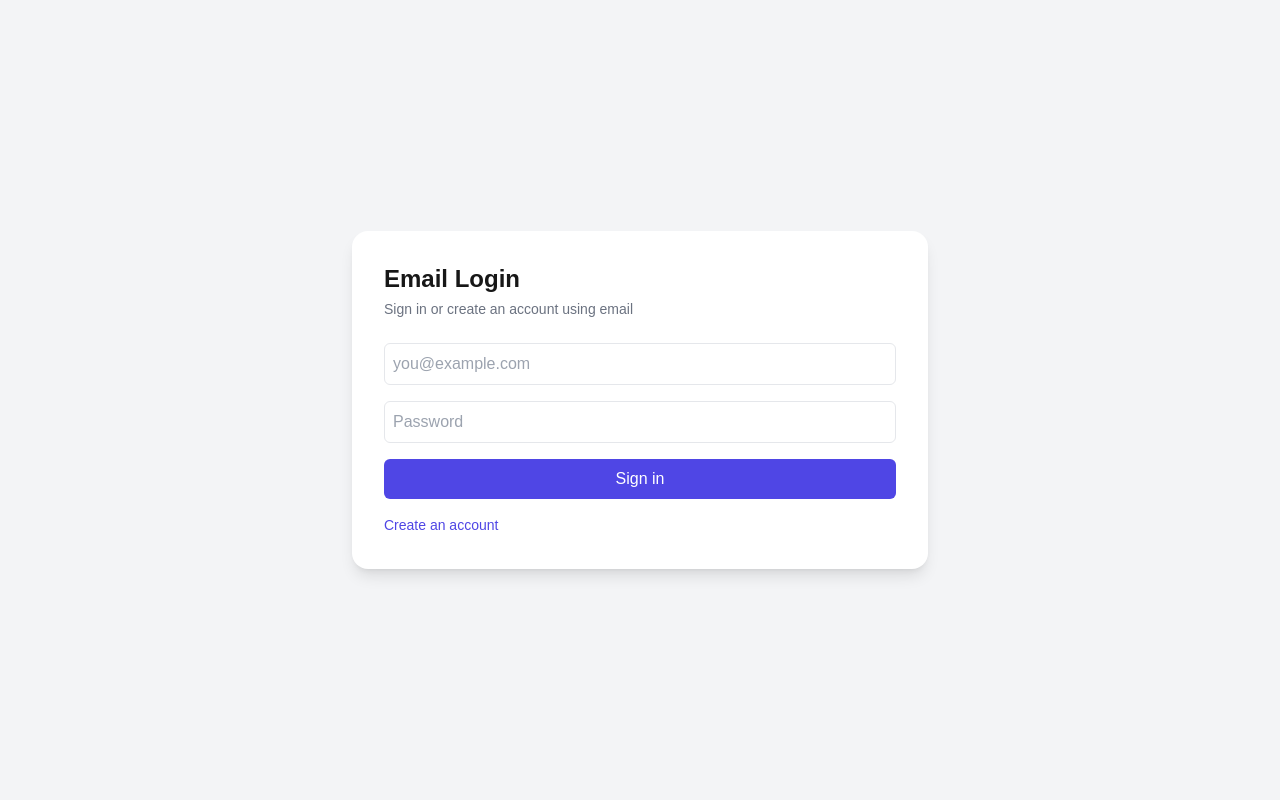
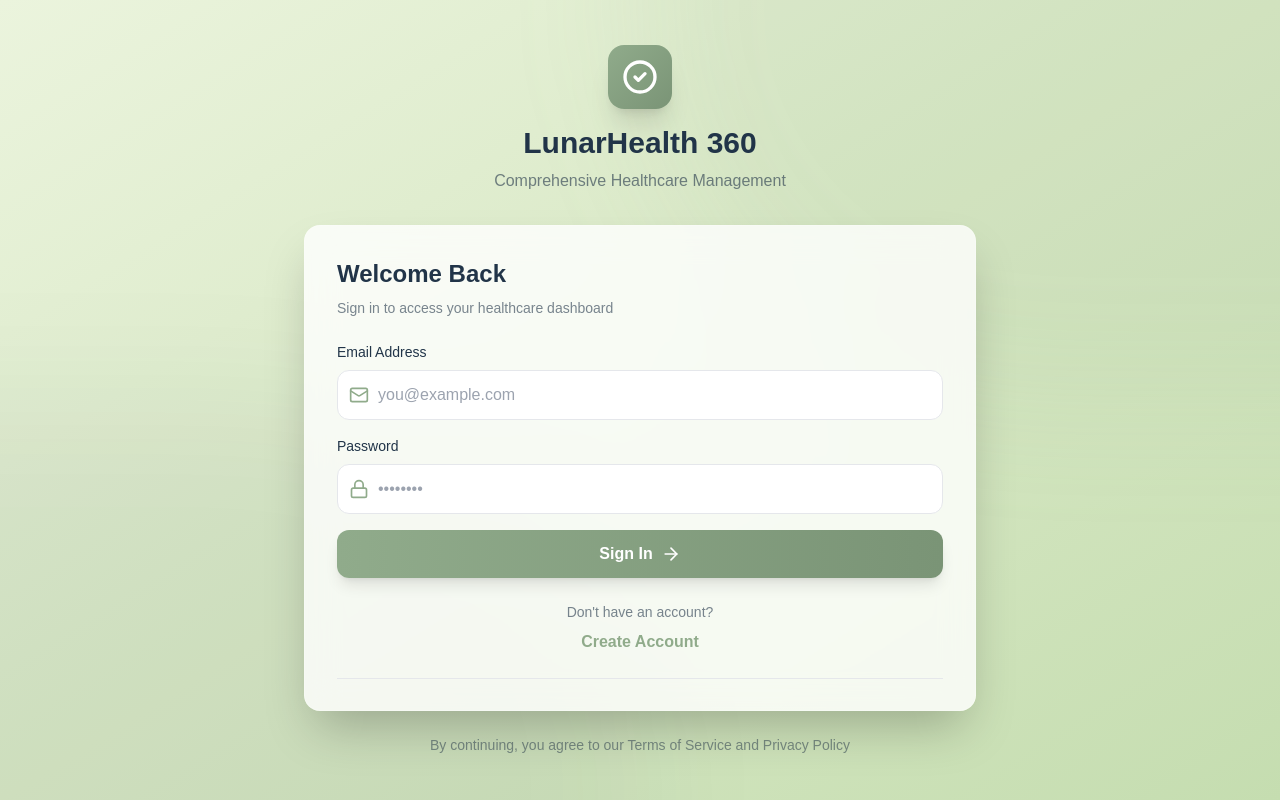
Before and after one commit to Abinsonsuresh/LunarHealth, a Next.js app: page / in a window 1280 px wide. Built offline with nearby package versions, Linux system fonts and the light colour scheme; no server answers.

Commit message:
style(signup-screen): styled

```diff
--- a/src/app/(unauth)/page.js
+++ b/src/app/(unauth)/page.js
@@ -2,29 +2,28 @@
 
 import { useState } from "react"
 import { supabase } from "@/libs/supabase/supabaseBrowser"
+import { Mail, Lock, ArrowRight, CheckCircle, AlertCircle } from "lucide-react"
 
 export default function AuthPage() {
-  // Email auth
   const [email, setEmail] = useState("")
   const [password, setPassword] = useState("")
   const [emailLoading, setEmailLoading] = useState(false)
-  const [emailMode, setEmailMode] = useState("signin") // signin | signup
+  const [emailMode, setEmailMode] = useState("signin")
 
   const [message, setMessage] = useState("")
+  const [messageType, setMessageType] = useState("")
 
   const redirect = () => {
     window.location.href = "/dashboard"
   }
 
-  /* ---------------- EMAIL AUTH ---------------- */
-
   async function handleEmailAuth(e) {
     e.preventDefault()
     setEmailLoading(true)
     setMessage("")
+    setMessageType("")
 
     try {
-      // ---------------- SIGN IN ----------------
       if (emailMode === "signin") {
         const { error } = await supabase.auth.signInWithPassword({
           email,
@@ -36,7 +35,6 @@ export default function AuthPage() {
         return
       }
 
-      // ---------------- SIGN UP ----------------
       const { data: signUpData, error: signUpError } =
         await supabase.auth.signUp({
           email,
@@ -48,85 +46,248 @@ export default function AuthPage() {
       const user = signUpData?.user
       if (!user) throw new Error("User creation failed")
 
-      // 2️⃣ UPSERT into profiles table
       const { error: profileError } = await supabase.from("profiles").upsert(
         {
           id: user.id,
           email,
-          role: "patient", // ✅ REQUIRED
+          role: "patient",
         },
         { onConflict: "id" },
       )
 
       if (profileError) throw profileError
 
-      setMessage("Signup successful. Please sign in.")
+      setMessage("Account created successfully! Please sign in.")
+      setMessageType("success")
       setEmailMode("signin")
+      setPassword("")
     } catch (err) {
       setMessage(err.message || "Authentication failed")
+      setMessageType("error")
     } finally {
       setEmailLoading(false)
     }
   }
 
   return (
-    <main className="min-h-screen bg-gray-100 flex items-center justify-center p-6">
-      <div className="max-w-xl w-full">
-        <section className="bg-white rounded-2xl shadow-lg p-8">
-          <h2 className="text-2xl font-semibold mb-1">Email Login</h2>
-          <p className="text-sm text-gray-500 mb-6">
-            Sign in or create an account using email
+    <main className="min-h-screen bg-gradient-to-br from-[#EBF4DD] via-[#d8e8c5] to-[#c5ddb0] flex items-center justify-center p-6 relative overflow-hidden">
+      <div className="absolute inset-0 overflow-hidden pointer-events-none">
+        <div className="absolute -top-1/2 -right-1/2 w-full h-full bg-[#90AB8B]/10 rounded-full blur-3xl"></div>
+        <div className="absolute -bottom-1/2 -left-1/2 w-full h-full bg-[#213448]/5 rounded-full blur-3xl"></div>
+      </div>
+
+      <div className="max-w-2xl w-full relative z-10">
+        <div className="text-center mb-8">
+          <div className="inline-flex items-center justify-center w-16 h-16 bg-gradient-to-br from-[#90AB8B] to-[#7a9476] rounded-2xl shadow-xl mb-4">
+            <svg
+              className="w-10 h-10 text-white"
+              fill="none"
+              stroke="currentColor"
+              viewBox="0 0 24 24"
+            >
+              <path
+                strokeLinecap="round"
+                strokeLinejoin="round"
+                strokeWidth={2}
+                d="M9 12l2 2 4-4m6 2a9 9 0 11-18 0 9 9 0 0118 0z"
+              />
+            </svg>
+          </div>
+          <h1 className="text-3xl font-bold text-[#213448] mb-2">
+            LunarHealth 360
+          </h1>
+          <p className="text-[#213448]/60">
+            Comprehensive Healthcare Management
           </p>
+        </div>
 
-          <form onSubmit={handleEmailAuth} className="space-y-4">
+        <section className="bg-white/80 backdrop-blur-lg rounded-2xl shadow-2xl p-8 border border-white/20">
+          <div className="mb-6">
+            <h2 className="text-2xl font-bold text-[#213448] mb-2">
+              {emailMode === "signin" ? "Welcome Back" : "Create Account"}
+            </h2>
+            <p className="text-sm text-[#213448]/60">
+              {emailMode === "signin"
+                ? "Sign in to access your healthcare dashboard"
+                : "Join us to manage your health records"}
+            </p>
+          </div>
+
+          <div className="space-y-4">
+            <div>
+              <label className="block text-sm font-medium text-[#213448] mb-2">
+                Email Address
+              </label>
+              <div className="relative">
+                <div className="absolute inset-y-0 left-0 pl-3 flex items-center pointer-events-none">
+                  <Mail className="w-5 h-5 text-[#90AB8B]" />
+                </div>
                 <input
                   type="email"
                   required
                   value={email}
                   onChange={(e) => setEmail(e.target.value)}
                   placeholder="you@example.com"
-              className="w-full border rounded-md p-2 focus:ring-2 focus:ring-indigo-300"
+                  className="w-full pl-10 pr-4 py-3 border text-black border-gray-200 rounded-xl focus:ring-2 focus:ring-[#90AB8B] focus:border-transparent transition-all outline-none bg-white"
+                  onKeyDown={(e) => {
+                    if (e.key === "Enter") {
+                      e.preventDefault()
+                      handleEmailAuth(e)
+                    }
+                  }}
                 />
+              </div>
+            </div>
 
+            <div>
+              <label className="block text-sm font-medium text-[#213448] mb-2">
+                Password
+              </label>
+              <div className="relative">
+                <div className="absolute inset-y-0 left-0 pl-3 flex items-center pointer-events-none">
+                  <Lock className="w-5 h-5 text-[#90AB8B]" />
+                </div>
                 <input
                   type="password"
                   required
                   value={password}
                   onChange={(e) => setPassword(e.target.value)}
-              placeholder="Password"
-              className="w-full border rounded-md p-2 focus:ring-2 focus:ring-indigo-300"
+                  placeholder="••••••••"
+                  className="w-full pl-10 pr-4 text-black py-3 border border-gray-200 rounded-xl focus:ring-2 focus:ring-[#90AB8B] focus:border-transparent transition-all outline-none bg-white"
+                  onKeyDown={(e) => {
+                    if (e.key === "Enter") {
+                      e.preventDefault()
+                      handleEmailAuth(e)
+                    }
+                  }}
                 />
+              </div>
+              {emailMode === "signup" && (
+                <p className="mt-1 text-xs text-[#213448]/50">
+                  Minimum 6 characters
+                </p>
+              )}
+            </div>
 
             <button
+              onClick={handleEmailAuth}
               disabled={emailLoading}
-              className="w-full bg-indigo-600 text-white py-2 rounded-md"
+              className="w-full bg-gradient-to-r from-[#90AB8B] to-[#7a9476] text-white py-3 rounded-xl font-semibold shadow-lg hover:shadow-xl hover:from-[#7a9476] hover:to-[#6b8566] transition-all disabled:opacity-50 disabled:cursor-not-allowed flex items-center justify-center gap-2 group"
             >
-              {emailLoading
-                ? "Please wait..."
-                : emailMode === "signin"
-                  ? "Sign in"
-                  : "Sign up"}
+              {emailLoading ? (
+                <>
+                  <div className="w-5 h-5 border-2 border-white/30 border-t-white rounded-full animate-spin"></div>
+                  <span>Please wait...</span>
+                </>
+              ) : (
+                <>
+                  <span>
+                    {emailMode === "signin" ? "Sign In" : "Create Account"}
+                  </span>
+                  <ArrowRight className="w-5 h-5 group-hover:translate-x-1 transition-transform" />
+                </>
+              )}
             </button>
-          </form>
+          </div>
 
+          <div className="mt-6 text-center">
+            <p className="text-sm text-[#213448]/60">
+              {emailMode === "signin"
+                ? "Don't have an account?"
+                : "Already have an account?"}
+            </p>
             <button
-            onClick={() =>
+              onClick={() => {
                 setEmailMode(emailMode === "signin" ? "signup" : "signin")
-            }
-            className="mt-4 text-sm text-indigo-600"
+                setMessage("")
+                setMessageType("")
+              }}
+              className="mt-2 text-[#90AB8B] font-semibold hover:text-[#7a9476] transition-colors"
             >
-            {emailMode === "signin"
-              ? "Create an account"
-              : "Already have an account?"}
+              {emailMode === "signin" ? "Create Account" : "Sign In"}
             </button>
+          </div>
+
+          <div className="mt-6 relative">
+            <div className="absolute inset-0 flex items-center">
+              <div className="w-full border-t border-gray-200"></div>
+            </div>
+            {/* <div className="relative flex justify-center text-xs">
+              <span className="px-2 bg-white/80 text-[#213448]/50">Secure Authentication</span>
+            </div> */}
+          </div>
+
+          {/* <div className="mt-6 grid grid-cols-2 gap-3">
+            <div className="flex items-center gap-2 text-xs text-[#213448]/70">
+              <CheckCircle className="w-4 h-4 text-[#90AB8B]" />
+              <span>Encrypted Data</span>
+            </div>
+            <div className="flex items-center gap-2 text-xs text-[#213448]/70">
+              <CheckCircle className="w-4 h-4 text-[#90AB8B]" />
+              <span>HIPAA Compliant</span>
+            </div>
+          </div> */}
         </section>
+
+        <p className="text-center text-sm text-[#213448]/50 mt-6">
+          By continuing, you agree to our Terms of Service and Privacy Policy
+        </p>
       </div>
 
       {message && (
-        <div className="fixed bottom-6 bg-white border shadow px-4 py-2 rounded-lg text-sm">
-          {message}
+        <div className="fixed bottom-6 right-6 max-w-md animate-slide-up z-50">
+          <div
+            className={`flex items-start gap-3 px-5 py-4 rounded-xl shadow-2xl border backdrop-blur-lg ${
+              messageType === "success"
+                ? "bg-green-50/90 border-green-200 text-green-800"
+                : "bg-red-50/90 border-red-200 text-red-800"
+            }`}
+          >
+            {messageType === "success" ? (
+              <CheckCircle className="w-5 h-5 flex-shrink-0 mt-0.5" />
+            ) : (
+              <AlertCircle className="w-5 h-5 flex-shrink-0 mt-0.5" />
+            )}
+            <div className="flex-1">
+              <p className="font-medium text-sm">{message}</p>
+            </div>
+            <button
+              onClick={() => setMessage("")}
+              className="text-current hover:opacity-70 transition-opacity"
+            >
+              <svg
+                className="w-4 h-4"
+                fill="none"
+                stroke="currentColor"
+                viewBox="0 0 24 24"
+              >
+                <path
+                  strokeLinecap="round"
+                  strokeLinejoin="round"
+                  strokeWidth={2}
+                  d="M6 18L18 6M6 6l12 12"
+                />
+              </svg>
+            </button>
+          </div>
         </div>
       )}
+
+      <style jsx>{`
+        @keyframes slide-up {
+          from {
+            transform: translateY(100%);
+            opacity: 0;
+          }
+          to {
+            transform: translateY(0);
+            opacity: 1;
+          }
+        }
+        .animate-slide-up {
+          animation: slide-up 0.3s ease-out;
+        }
+      `}</style>
     </main>
   )
 }
--- a/src/components/SignOutButton.js
+++ b/src/components/SignOutButton.js
@@ -1,5 +1,5 @@
 // src/app/components/SignOutButton.js
-"use client"
+// "use client"
 import { supabase } from "@/libs/supabase/supabaseBrowser"
 
 export default function SignOutButton() {
```
Lines whose indentation alone changed are shown as unchanged.
